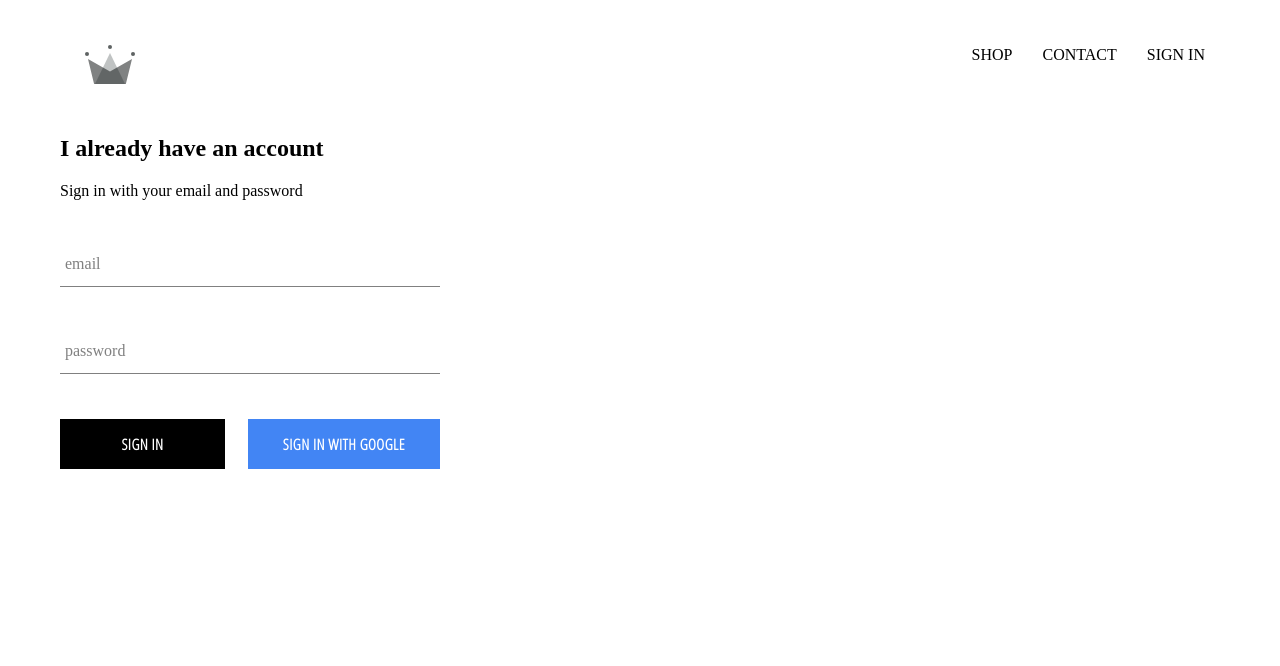
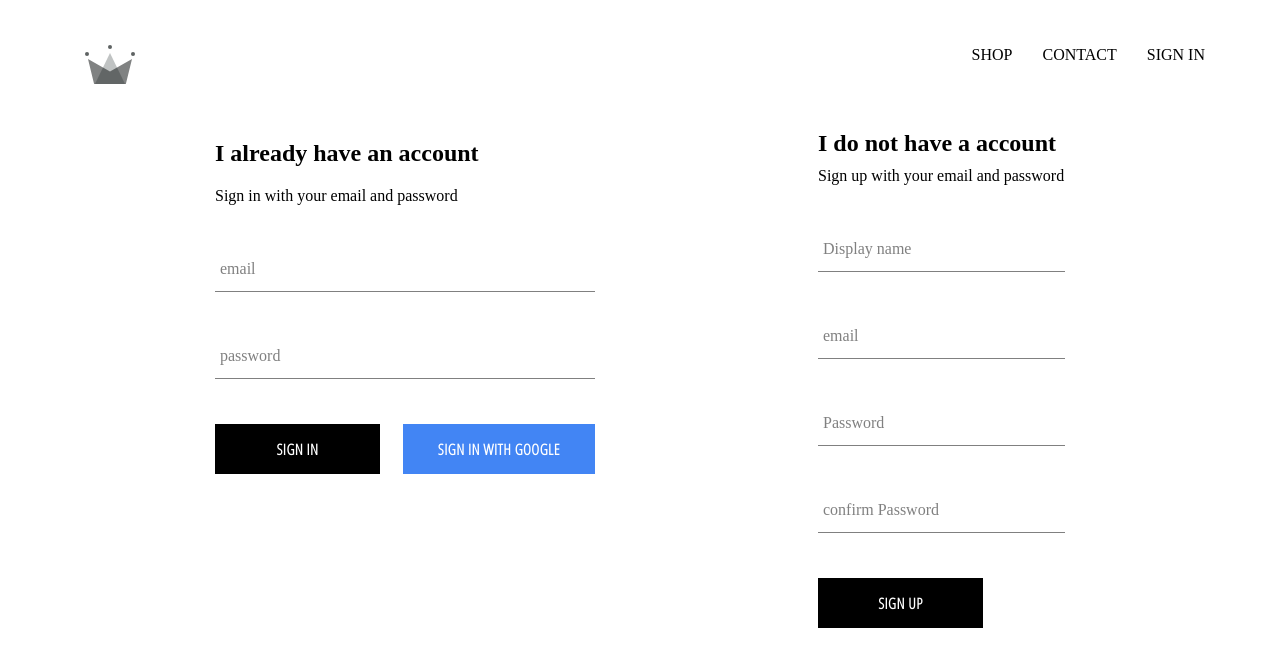
Before and after one commit to Anzormumladze/eCommerce-clothing, a React (Create React App) app: page /signin in a window 1280 px wide. Shown: the top 666 px of the page. Built offline with nearby package versions, Linux system fonts and the light colour scheme; no server answers.

Commit message:
implemented firebase utils,included ability to store authenticated users into our firestore

```diff
--- a/src/App.js
+++ b/src/App.js
@@ -1,11 +1,11 @@
-import React from "react";
+import React, { useRef } from "react";
 import "./App.css";
 import { Switch, Route } from "react-router-dom";
 import HomePage from "./pages/homepage/homepage";
 import ShopPage from "./pages/shop/shop";
 import SignInAndSignUpPage from "./pages/sign-in-and-sign-up/sign-in-and-sign-up";
 import Header from "./components/header/header";
-import { auth } from "./firebase/firebase.utils";
+import { auth, createUserProfileDocument } from "./firebase/firebase.utils";
 
 class App extends React.Component {
   constructor(props) {
@@ -18,9 +18,21 @@
   unsubscribeFromAuth = null;
 
   componentDidMount() {
-    this.unsubscribeFromAuth = auth.onAuthStateChanged(user => {
-      this.setState({ currentUser: user });
-      console.log(user);
+    this.unsubscribeFromAuth = auth.onAuthStateChanged(async userAuth => {
+      if (userAuth) {
+        const userRef = await createUserProfileDocument(userAuth);
+
+        userRef.onSnapshot(snapShot => {
+          this.setState({
+            currentUser: {
+              id: snapShot.id,
+              ...snapShot.data()
+            }
+          });
+        });
+      }
+      console.log(this.state);
+      this.setState({ currentUser: userAuth });
     });
   }
 
--- /dev/null
+++ b/src/components/sign-up/signUp.jsx
@@ -0,0 +1,90 @@
+import React from "react";
+import "./signUp.scss";
+import FormInput from "../form-input/formInput";
+import CustomButton from "../custom-button/customButton";
+import { auth, createUserProfileDocument } from "../../firebase/firebase.utils";
+
+class SignUp extends React.Component {
+  constructor() {
+    super();
+    this.state = {
+      displayName: "",
+      email: "",
+      password: "",
+      confirmPassword: ""
+    };
+  }
+
+  handleSubmit = async event => {
+    event.preventDefault();
+    const { displayName, email, password, confirmPassword } = this.state;
+
+    if (password === confirmPassword) {
+      alert("passwords don't match");
+      return;
+    }
+    try {
+      const { user } = await auth.createUserWithEmailAndPassword(
+        email,
+        password
+      );
+      createUserProfileDocument(user, { displayName });
+      this.setState({
+        displayName: "",
+        email: "",
+        password: "",
+        confirmPassword: ""
+      });
+    } catch (error) {
+      console.log(error);
+    }
+  };
+
+  handleChange = event => {
+    const { name, value } = event.target;
+    this.setState({ [name]: value });
+  };
+
+  render() {
+    const { displayName, email, password, confirmPassword } = this.state;
+    return (
+      <div className="sign-up">
+        <h2 className="title">I do not have a account</h2>
+        <span>Sign up with your email and password</span>
+        <form className="sign-up-form" onSubmit={this.handleSubmit}>
+          <FormInput
+            type="text"
+            name="display"
+            value={displayName}
+            onChange={this.handleChange}
+            label="Display name"
+          />
+          <FormInput
+            type="email"
+            name="email"
+            value={email}
+            onChange={this.handleChange}
+            label="email"
+          />
+          <FormInput
+            type="password"
+            name="password"
+            value={password}
+            onChange={this.handleChange}
+            label="Password"
+          />
+          <FormInput
+            type="password"
+            name="password"
+            value={confirmPassword}
+            onChange={this.handleChange}
+            label="confirm Password"
+          />
+          <CustomButton type="submit">SIGN UP</CustomButton>
+        </form>
+      </div>
+    );
+  }
+}
+
+export default SignUp;
--- /dev/null
+++ b/src/components/sign-up/signUp.scss
@@ -0,0 +1,9 @@
+.sign-up {
+  display: flex;
+  flex-direction: column;
+  widows: 380px;
+
+  .title {
+    margin: 10px 0;
+  }
+}
--- a/src/firebase/firebase.utils.js
+++ b/src/firebase/firebase.utils.js
@@ -13,6 +13,30 @@
   measurementId: "G-VHN4QJE6Q3"
 };
 
+export const createUserProfileDocument = async (userAuth, additionalData) => {
+  if (!userAuth) {
+    return;
+  }
+  const userRef = firestore.doc(`users/${userAuth.uid}`);
+  const snapShot = await userRef.get();
+
+  if (!snapShot.exists) {
+    const { displayName, email } = userAuth;
+    const createdAt = new Date();
+    try {
+      await userRef.set({
+        displayName,
+        email,
+        createdAt,
+        ...additionalData
+      });
+    } catch (error) {
+      console.log("error creating user", error.message);
+    }
+  }
+  return userRef;
+};
+
 firebase.initializeApp(config);
 
 export const auth = firebase.auth();
--- a/src/pages/sign-in-and-sign-up/sign-in-and-sign-up.jsx
+++ b/src/pages/sign-in-and-sign-up/sign-in-and-sign-up.jsx
@@ -1,11 +1,13 @@
 import React from "react";
 import SignIn from "../../components/sign-in/signIn";
+import SignUp from "../../components/sign-up/signUp";
 import "./sign-in-and-sign-up.scss";
 
 const SignInAndSignUpPage = () => {
   return (
     <div className="sign-in-and-sign-up">
       <SignIn />
+      <SignUp />
     </div>
   );
 };
--- a/src/pages/sign-in-and-sign-up/sign-in-and-sign-up.scss
+++ b/src/pages/sign-in-and-sign-up/sign-in-and-sign-up.scss
@@ -0,0 +1,6 @@
+.sign-in-and-sign-up {
+  width: 850px;
+  display: flex;
+  justify-content: space-between;
+  margin: 30px auto;
+}
```
